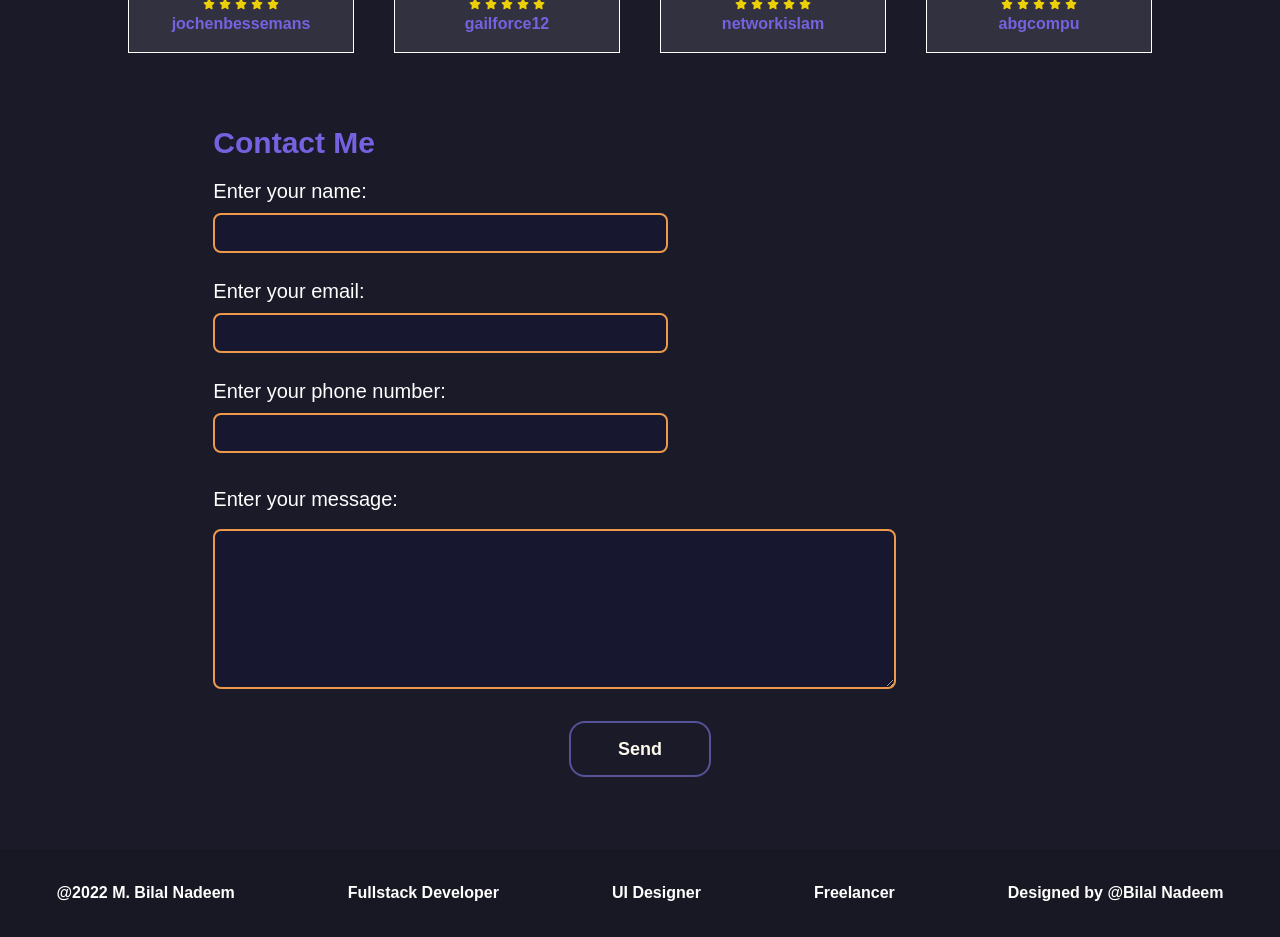
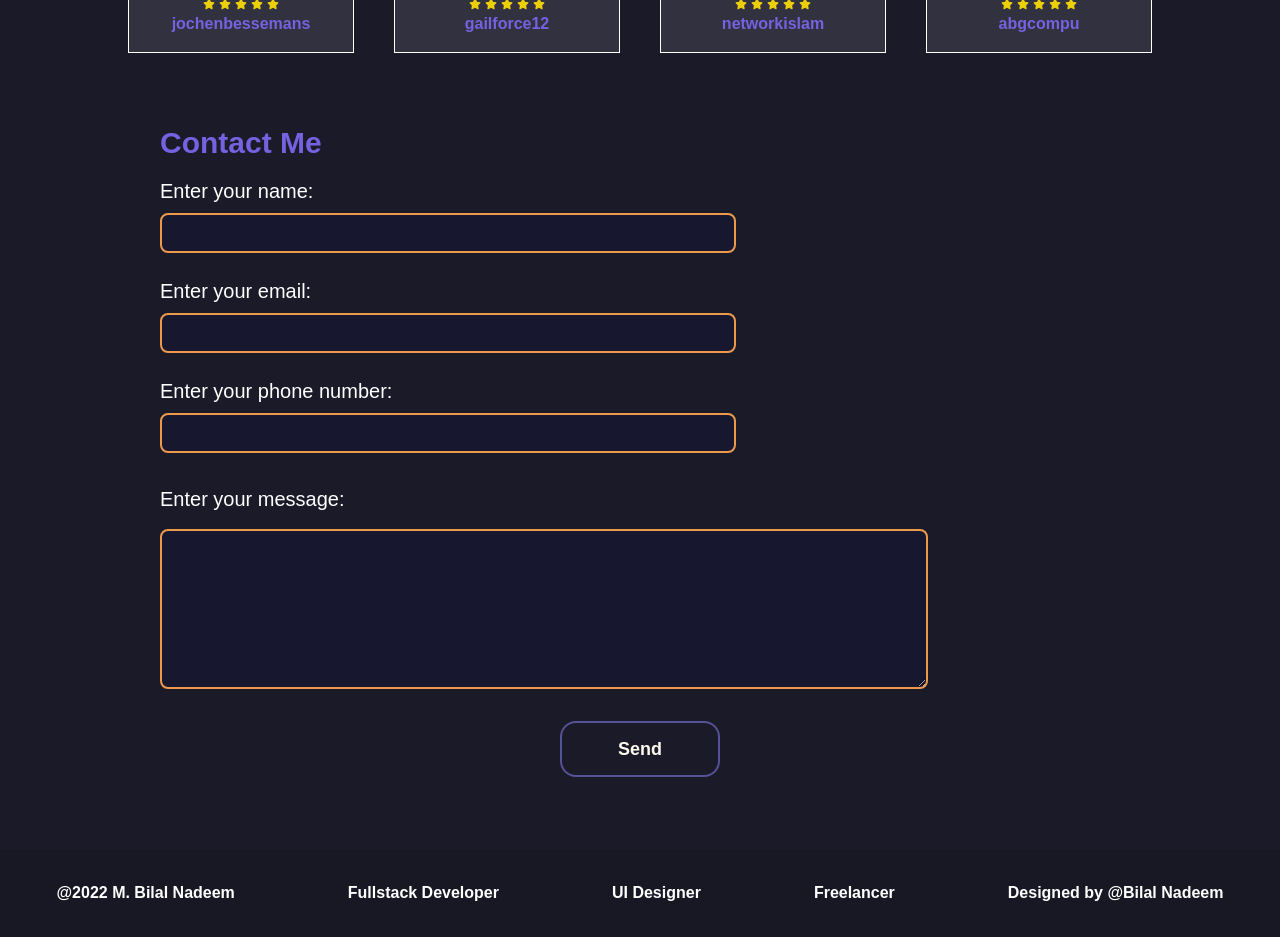
Before and after one commit to web-desire-creator/portfolio-website, a Next.js app: page / in a window 1280 px wide. Shown: the part 3100-4037 px from the top of the page. Built offline with nearby package versions, Linux system fonts and the light colour scheme.

Commit message:
fixed bugs

```diff
--- a/app/widgets/shared/components/Contact.tsx
+++ b/app/widgets/shared/components/Contact.tsx
@@ -63,12 +63,12 @@ export default function Contact() {
         <section>
             <div id='Contact' className='bg-[#1a1a29] text-white py-10'>
                 <div>
-                    <div className='w-2/3 mx-auto text-3xl font-semibold text-[#7562E0]'>
+                    <div className='w-3/4 mx-auto text-3xl font-semibold text-[#7562E0]'>
                     Contact Me
                     </div>
                         {/* <TitleText title='Contact Me' textStyle='text-center' /> */}
-                        <form onSubmit={sendEmail} className='w-2/3 mx-auto'>
-                            <div className='flex flex-col md:w-2/3 w-full gap-6 my-4'>
+                        <form onSubmit={sendEmail} className='w-3/4 mx-auto'>
+                            <div className='flex flex-col md:w-3/4 w-full gap-6 my-4'>
                                 <div className='flex flex-col gap-2'>
                                     <label htmlFor="name" className='text-lg md:text-xl'>Enter your name:</label>
                                     <input required type="text" name="user_name" className='md:w-4/5 w-full h-10 bg-[#181730] border-2 border-[#EC994B] focus:border-3 focus:outline-none p-2 font-light rounded-lg focus:text-base] text-lg text-[#fdfaed]' />
@@ -83,7 +83,7 @@ export default function Contact() {
                                 </div>
                             </div>
                             <div className='flex flex-col mt-8 gap-4'>
-                                <label htmlFor="message" className='md:w-2/3 w-full text-lg md:text-xl'>Enter your message:</label>
+                                <label htmlFor="message" className='md:w-3/4 w-full text-lg md:text-xl'>Enter your message:</label>
                                 <textarea required name="message" className='md:w-4/5 w-full h-auto min-h-[8rem] lg:min-h-[10rem] overflow-visible bg-[#181730] border-2 border-[#EC994B] focus:border-3 focus:outline-none p-2 font-light rounded-lg text-lg text-[#fdfaed]' />
                             </div>
                             <div className={`flex items-center justify-center w-1/2 md:w-1/4 lg:w-2/12 my-8 mx-auto border-2 rounded-2xl border-[#555297] text-[#fdfaed] hover:border-none hover:bg-[#555297] cursor-pointer`}>
```
